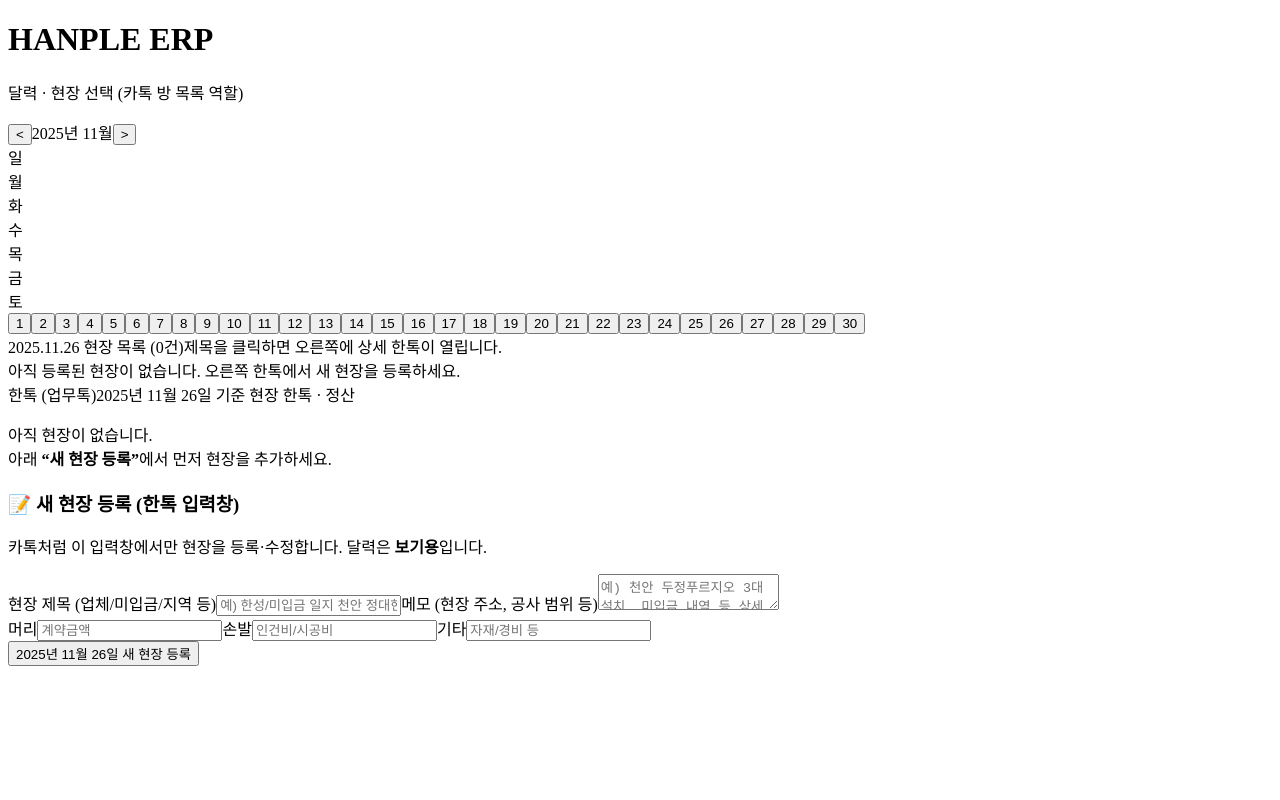
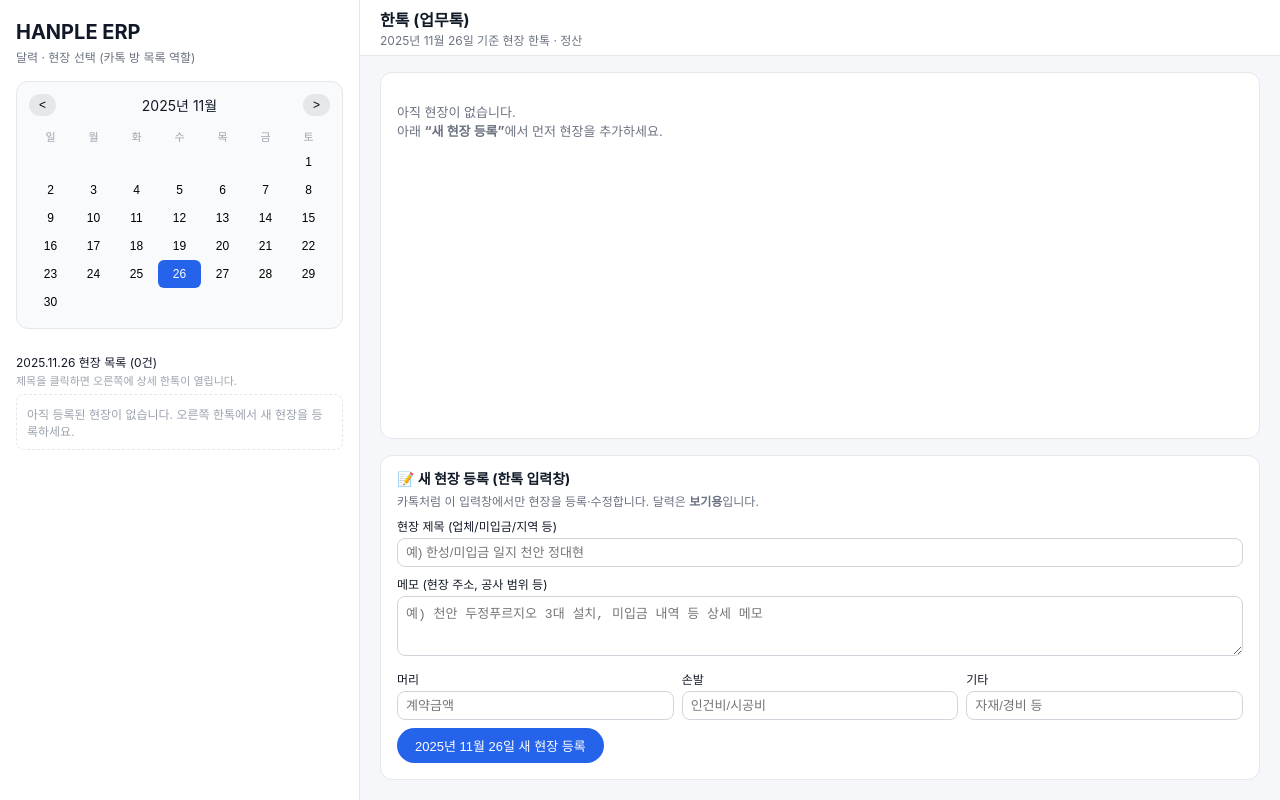
Before and after one commit to hit308277-cloud/hanple-v1, a React (Vite) app: page / in a window 1280 px wide. Built offline with nearby package versions, Linux system fonts and the light colour scheme.

Commit message:
Refactor CSS styles for calendar and chat layout

```diff
--- a/src/styles.css
+++ b/src/styles.css
@@ -1,270 +1,366 @@
-/* =========================
-   HANPLE – 달력 + 현장 HTS 레이아웃
-   ========================= */
-
-.hp-calendar-root {
-  width: 100%;
+/* 전체 배경 및 기본 폰트 */
+*,
+*::before,
+*::after {
   box-sizing: border-box;
-  padding: 16px 24px 32px;
 }
 
-.hp-top-bar {
-  margin-bottom: 12px;
+body {
+  margin: 0;
+  font-family: -apple-system, BlinkMacSystemFont, "Segoe UI", system-ui,
+    sans-serif;
+  background-color: #f5f7fb;
+  color: #111827;
 }
 
-.hp-top-title {
-  font-size: 18px;
-  font-weight: 600;
+/* 앱 전체 레이아웃 (좌: 달력, 우: 한톡) */
+.app-container {
+  display: flex;
+  min-height: 100vh;
+  width: 100%;
 }
 
-.hp-top-sub {
-  margin-top: 4px;
-  font-size: 12px;
-  color: #666;
-  line-height: 1.6;
+/* 왼쪽 패널 (달력 + 현장 리스트) */
+.left-panel {
+  width: 360px;
+  max-width: 400px;
+  border-right: 1px solid #e5e7eb;
+  padding: 20px 16px;
+  background-color: #ffffff;
+  display: flex;
+  flex-direction: column;
 }
 
-.hp-layout {
-  display: grid;
-  grid-template-columns: 1.7fr 2.3fr; /* 왼쪽 : 오른쪽 비율 */
-  gap: 16px;
+.app-title {
+  margin: 0 0 4px;
+  font-size: 20px;
+  font-weight: 700;
 }
 
-/* 왼쪽 영역 */
-
-.hp-left {
-  background: #ffffff;
-  border-radius: 8px;
-  padding: 14px;
-  box-shadow: 0 0 6px rgba(0, 0, 0, 0.04);
+.app-subtitle {
+  margin: 0 0 16px;
+  font-size: 12px;
+  color: #6b7280;
 }
 
-.hp-month-header {
-  display: flex;
-  align-items: center;
-  justify-content: center;
-  gap: 12px;
-  margin-bottom: 8px;
+/* 달력 카드 */
+.calendar-card {
+  border-radius: 12px;
+  border: 1px solid #e5e7eb;
+  padding: 12px;
+  margin-bottom: 16px;
+  background-color: #f9fafb;
 }
 
-.hp-month-label {
-  font-size: 16px;
-  font-weight: 600;
+.calendar-header {
+  display: flex;
+  justify-content: space-between;
+  align-items: center;
+  margin-bottom: 8px;
+  font-size: 14px;
 }
 
-.hp-month-nav {
-  border: 1px solid #ddd;
-  background: #f8f8f8;
-  border-radius: 4px;
-  padding: 2px 8px;
+.calendar-header button {
+  border: none;
+  background: #e5e7eb;
+  border-radius: 999px;
+  padding: 4px 10px;
   cursor: pointer;
   font-size: 12px;
 }
 
-.hp-month-grid {
+.calendar-weekdays,
+.calendar-grid {
   display: grid;
   grid-template-columns: repeat(7, 1fr);
-  gap: 4px;
-  margin-bottom: 12px;
+  font-size: 11px;
 }
 
-.hp-month-grid-header {
-  font-size: 11px;
+.cal-cell {
+  padding: 4px;
   text-align: center;
-  color: #888;
 }
 
-.hp-day-cell {
-  border-radius: 4px;
-  min-height: 32px;
-  border: 1px solid #e0e0e0;
-  background: #fafafa;
-  font-size: 12px;
-  cursor: pointer;
-  text-align: right;
-  padding: 2px 4px;
-}
-
-.hp-day-cell.hp-empty {
-  border: none;
-  background: transparent;
-  cursor: default;
-}
-
-.hp-day-number {
-  display: block;
-}
-
-.hp-day-cell.hp-day-selected {
-  border-color: #0077ff;
-  background: #e7f0ff;
-}
-
-.hp-day-cell.hp-day-has-sites {
-  border-color: #ff9800;
-}
-
-/* 날짜별 현장 목록 패널 */
-
-.hp-site-list-panel {
-  margin-top: 10px;
-}
-
-.hp-site-list-title {
-  font-size: 13px;
-  font-weight: 600;
-  margin-bottom: 4px;
-}
-
-.hp-site-list-empty {
-  font-size: 12px;
-  color: #777;
-  padding: 6px 4px;
-  background: #fafafa;
-  border-radius: 4px;
-}
-
-.hp-site-list {
-  list-style: none;
-  margin: 6px 0 0 0;
-  padding: 0;
-}
-
-.hp-site-item {
-  border: 1px solid #e0e0e0;
-  background: #ffffff;
-  border-radius: 4px;
-  padding: 6px 8px;
-  margin-bottom: 4px;
-  font-size: 12px;
-  cursor: pointer;
-  text-align: left;
-}
-
-.hp-site-item:hover {
-  background: #f3f6ff;
-}
-
-.hp-site-item-active {
-  border-color: #0077ff;
-  background: #e7f0ff;
-}
-
-.hp-site-item-title {
+.cal-weekday {
+  color: #9ca3af;
   font-weight: 500;
 }
 
-/* 새 현장 추가 */
-
-.hp-new-site {
-  margin-top: 10px;
-  padding-top: 8px;
-  border-top: 1px dashed #e0e0e0;
+.cal-empty {
+  height: 28px;
 }
 
-.hp-new-site-label {
+.cal-day {
+  height: 28px;
+  border: none;
+  border-radius: 6px;
+  background: transparent;
+  cursor: pointer;
   font-size: 12px;
-  font-weight: 600;
-  margin-bottom: 4px;
 }
 
-.hp-new-site-input,
-.hp-new-site-textarea {
-  width: 100%;
-  box-sizing: border-box;
-  border-radius: 4px;
-  border: 1px solid #d0d0d0;
-  padding: 6px 8px;
-  font-size: 12px;
-  margin-bottom: 6px;
+.cal-day:hover {
+  background-color: #e5f0ff;
 }
 
-.hp-new-site-textarea {
-  min-height: 60px;
-  resize: vertical;
+.cal-day-selected {
+  background-color: #2563eb;
+  color: #ffffff;
 }
 
-.hp-new-site-button {
-  display: inline-block;
-  border-radius: 4px;
+/* 현장 리스트 */
+.job-list-wrapper {
+  flex: 1;
+  display: flex;
+  flex-direction: column;
+  margin-top: 8px;
+}
+
+.job-list-header {
+  display: flex;
+  flex-direction: column;
+  gap: 2px;
+  margin-bottom: 6px;
+  font-size: 12px;
+}
+
+.job-list-hint {
+  font-size: 11px;
+  color: #9ca3af;
+}
+
+.job-list-empty {
+  font-size: 12px;
+  color: #9ca3af;
+  border-radius: 8px;
+  border: 1px dashed #e5e7eb;
+  padding: 10px;
+}
+
+.job-list {
+  list-style: none;
+  padding: 0;
+  margin: 0;
+  overflow-y: auto;
+}
+
+.job-list-item {
+  width: 100%;
+  text-align: left;
   border: none;
-  padding: 4px 10px;
-  font-size: 12px;
-  font-weight: 600;
-  background: #0077ff;
-  color: #ffffff;
+  background: #f9fafb;
+  border-radius: 10px;
+  padding: 8px 10px;
+  margin-bottom: 6px;
   cursor: pointer;
 }
 
-/* 오른쪽 상세 패널 (카톡 채팅창 느낌) */
-
-.hp-right {
-  background: #ffffff;
-  border-radius: 8px;
-  padding: 14px;
-  box-shadow: 0 0 6px rgba(0, 0, 0, 0.04);
+.job-list-item:hover {
+  background-color: #e5f0ff;
 }
 
-.hp-detail-header {
+.job-title-line {
   font-size: 13px;
   font-weight: 600;
-  margin-bottom: 6px;
+  margin-bottom: 2px;
 }
 
-.hp-detail-empty {
-  font-size: 12px;
-  color: #777;
-  line-height: 1.6;
+.job-subline {
+  font-size: 11px;
+  color: #6b7280;
 }
 
-.hp-detail-card {
-  border-radius: 6px;
-  border: 1px solid #e0e0e0;
-  padding: 10px;
+/* 오른쪽 패널 (한톡) */
+.right-panel {
+  flex: 1;
+  display: flex;
+  flex-direction: column;
+}
+
+/* 상단 헤더 */
+.chat-header {
+  height: 56px;
+  border-bottom: 1px solid #e5e7eb;
+  display: flex;
+  align-items: center;
+  padding: 0 20px;
+  background-color: #ffffff;
+}
+
+.chat-header-title {
+  display: flex;
+  flex-direction: column;
+}
+
+.chat-main-title {
+  font-size: 16px;
+  font-weight: 700;
+}
+
+.chat-sub-title {
+  font-size: 12px;
+  color: #6b7280;
+}
+
+/* 한톡 본문 */
+.chat-body {
+  flex: 1;
+  display: flex;
+  flex-direction: column;
+  padding: 16px 20px 20px;
+  gap: 16px;
+}
+
+/* 상단 상세 채팅창 영역 */
+.chat-room {
+  flex: 1;
+  border-radius: 12px;
+  background-color: #ffffff;
+  border: 1px solid #e5e7eb;
+  padding: 16px;
+  overflow-y: auto;
+}
+
+.chat-empty {
+  font-size: 13px;
+  color: #6b7280;
+}
+
+.chat-detail {
+  display: flex;
+  flex-direction: column;
+  gap: 16px;
+}
+
+.chat-room-title {
+  margin: 0;
+  font-size: 16px;
+  font-weight: 700;
+}
+
+.chat-room-date {
+  margin: 0;
+  font-size: 12px;
+  color: #9ca3af;
+}
+
+.chat-section h3 {
+  margin: 0 0 6px;
+  font-size: 13px;
+}
+
+.chat-textarea {
+  width: 100%;
+  min-height: 80px;
+  resize: vertical;
+  font-size: 13px;
+  padding: 8px;
+  border-radius: 8px;
+  border: 1px solid #d1d5db;
+}
+
+.settle-grid {
+  display: grid;
+  grid-template-columns: repeat(3, minmax(0, 1fr));
+  gap: 8px;
+  margin-top: 6px;
+}
+
+.settle-grid label {
+  display: flex;
+  flex-direction: column;
+  font-size: 12px;
+  gap: 4px;
+}
+
+.settle-grid input {
+  padding: 6px 8px;
+  border-radius: 8px;
+  border: 1px solid #d1d5db;
+  font-size: 13px;
+}
+
+.settle-summary {
+  display: flex;
+  flex-wrap: wrap;
+  gap: 10px;
+  margin-top: 10px;
   font-size: 12px;
 }
 
-.hp-detail-title {
+.settle-net {
   font-weight: 600;
-  margin-bottom: 8px;
+  color: #111827;
+}
+
+.chat-actions {
+  margin-top: 8px;
+}
+
+.chat-actions button {
+  border: none;
+  border-radius: 999px;
+  padding: 8px 18px;
+  font-size: 13px;
+  cursor: pointer;
+  background-color: #2563eb;
+  color: #ffffff;
+}
+
+/* 새 현장 등록 영역 */
+.new-job-section {
+  border-radius: 12px;
+  background-color: #ffffff;
+  border: 1px solid #e5e7eb;
+  padding: 12px 16px 16px;
+}
+
+.new-job-section h3 {
+  margin: 0 0 4px;
+  font-size: 14px;
+}
+
+.new-job-help {
+  margin: 0 0 8px;
+  font-size: 12px;
+  color: #6b7280;
+}
+
+.new-job-grid {
+  display: flex;
+  flex-direction: column;
+  gap: 8px;
+}
+
+.new-job-grid label {
+  display: flex;
+  flex-direction: column;
+  gap: 4px;
+  font-size: 12px;
+}
+
+.new-job-grid input,
+.new-job-grid textarea {
+  padding: 6px 8px;
+  border-radius: 8px;
+  border: 1px solid #d1d5db;
   font-size: 13px;
 }
 
-.hp-detail-row {
-  display: flex;
-  margin-bottom: 4px;
+.new-job-grid textarea {
+  min-height: 60px;
 }
 
-.hp-detail-label {
-  width: 60px;
-  color: #555;
-}
+/* 반응형 - 작은 화면에서 좌우가 위아래로 바뀌도록 */
+@media (max-width: 880px) {
+  .app-container {
+    flex-direction: column;
+  }
 
-.hp-detail-value {
-  flex: 1;
-}
-
-.hp-detail-section-title {
-  margin-top: 8px;
-  margin-bottom: 4px;
-  font-weight: 600;
-}
-
-.hp-detail-memo p {
-  margin: 0 0 2px 0;
-}
-
-/* PC 화면에서 전체 폭 사용 */
-@media (min-width: 1024px) {
-  .hp-calendar-root {
-    max-width: 1400px;
-    margin: 0 auto;
+  .left-panel {
+    width: 100%;
+    max-width: 100%;
+    border-right: none;
+    border-bottom: 1px solid #e5e7eb;
   }
 }
-
-/* 화면이 좁을 때(태블릿/모바일) 한 줄 레이아웃로 변경 */
-@media (max-width: 900px) {
-  .hp-layout {
-    grid-template-columns: 1fr;
-  }
-}
```
